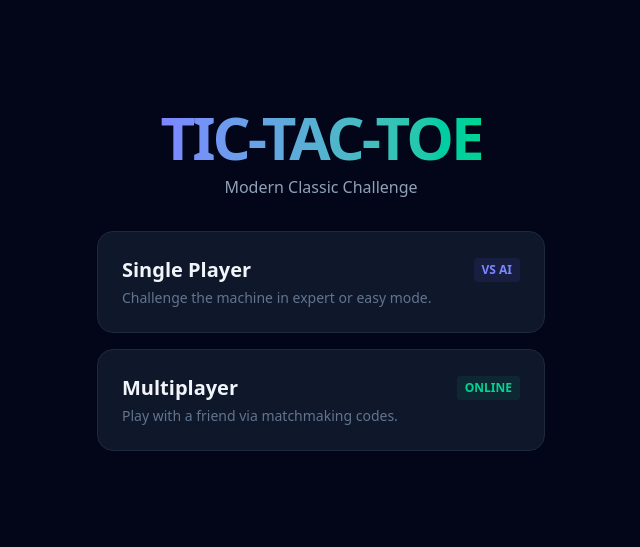
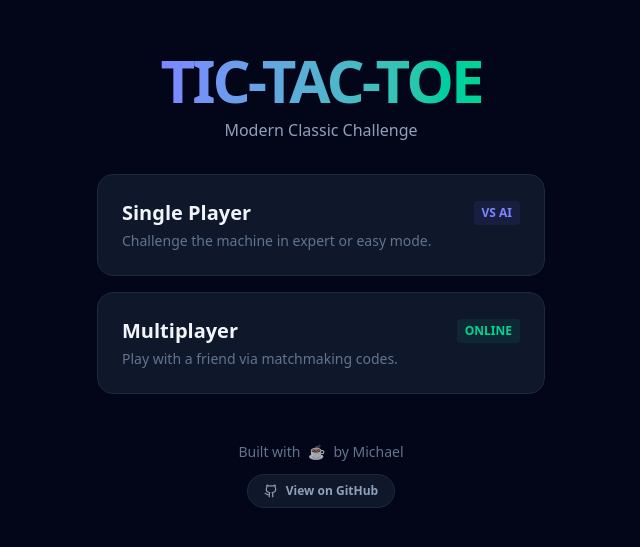
Before and after one commit to edem-dev/tic-tac-toe-game, a React (Vite) app: page / in a window 1280 px wide. Shown: the part 121-668 px from the top of the page, without its empty margins (319-959 px from the left). Built offline with nearby package versions, Linux system fonts and the light colour scheme.

Commit message:
Add final touch-ups and github link

```diff
--- a/App.tsx
+++ b/App.tsx
@@ -4,7 +4,7 @@ import Peer from 'peerjs';
 import { GameMode, Player, GameState, PeerMessage, Difficulty } from './types';
 import { calculateWinner, getBestMove, getRandomMove, getMediumMove } from './services/gameLogic';
 import Square from './components/Square';
-import { X, Circle, Copy, Share2, AlertCircle } from 'lucide-react';
+import { X, Circle, Copy, Share2, AlertCircle, Github } from 'lucide-react';
 
 const App: React.FC = () => {
   // Navigation State
@@ -427,6 +427,21 @@ const App: React.FC = () => {
       {mode === GameMode.MULTI_LOBBY && renderLobby()}
       {(mode === GameMode.SOLO || mode === GameMode.MULTI_GAME) && renderGame()}
 
+      <footer className="mt-12 flex flex-col items-center gap-3 animate-in fade-in slide-in-from-bottom-2 duration-1000 delay-500">
+        <p className="text-slate-500 text-sm font-medium flex items-center gap-2">
+          Built with <span className="animate-pulse text-indigo-400">☕</span> by Michael
+        </p>
+        <a
+          href="https://github.com/edem-dev/tic-tac-toe-game.git"
+          target="_blank"
+          rel="noopener noreferrer"
+          className="flex items-center gap-2 px-4 py-2 bg-slate-900 border border-slate-800 rounded-full text-slate-400 hover:text-white hover:border-slate-700 transition-all text-xs font-bold"
+        >
+          <Github size={14} />
+          View on GitHub
+        </a>
+      </footer>
+
       <style>{`
         @keyframes scale-in {
           0% { transform: scale(0); opacity: 0; }
```
